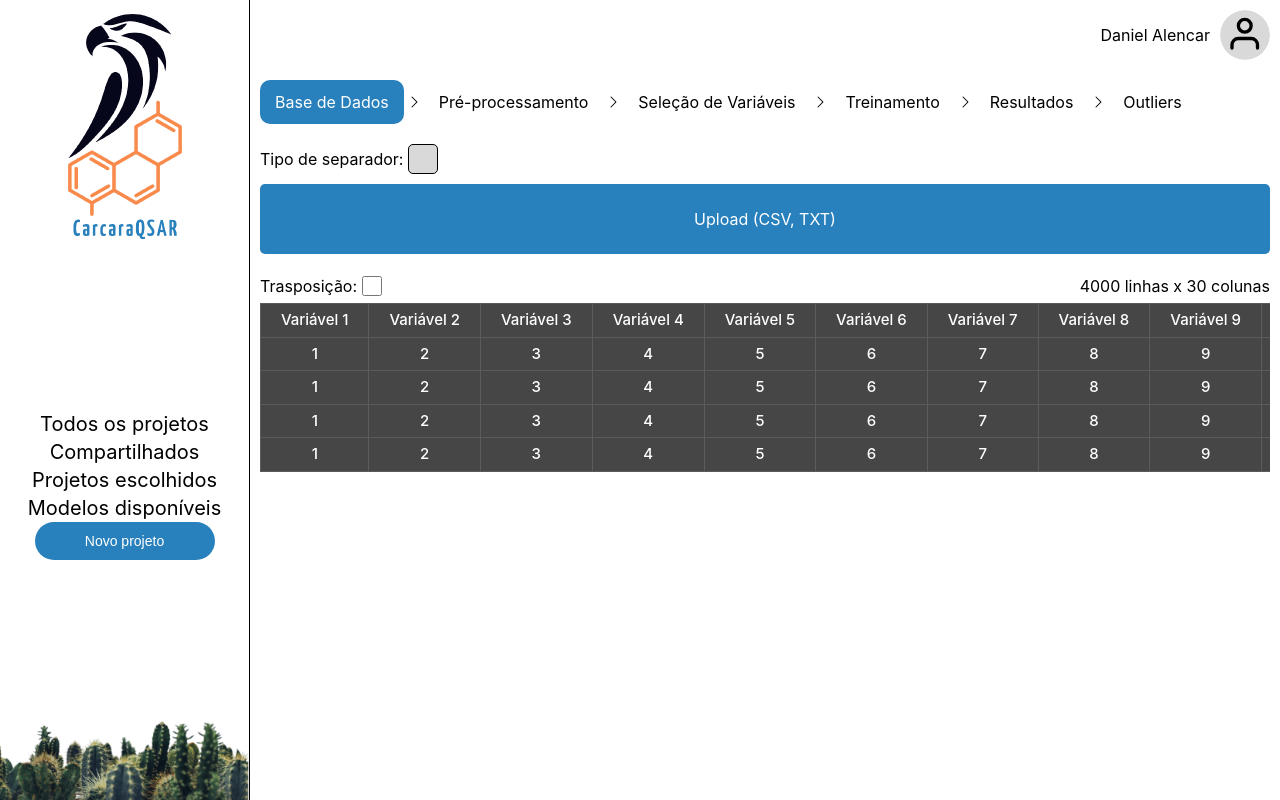
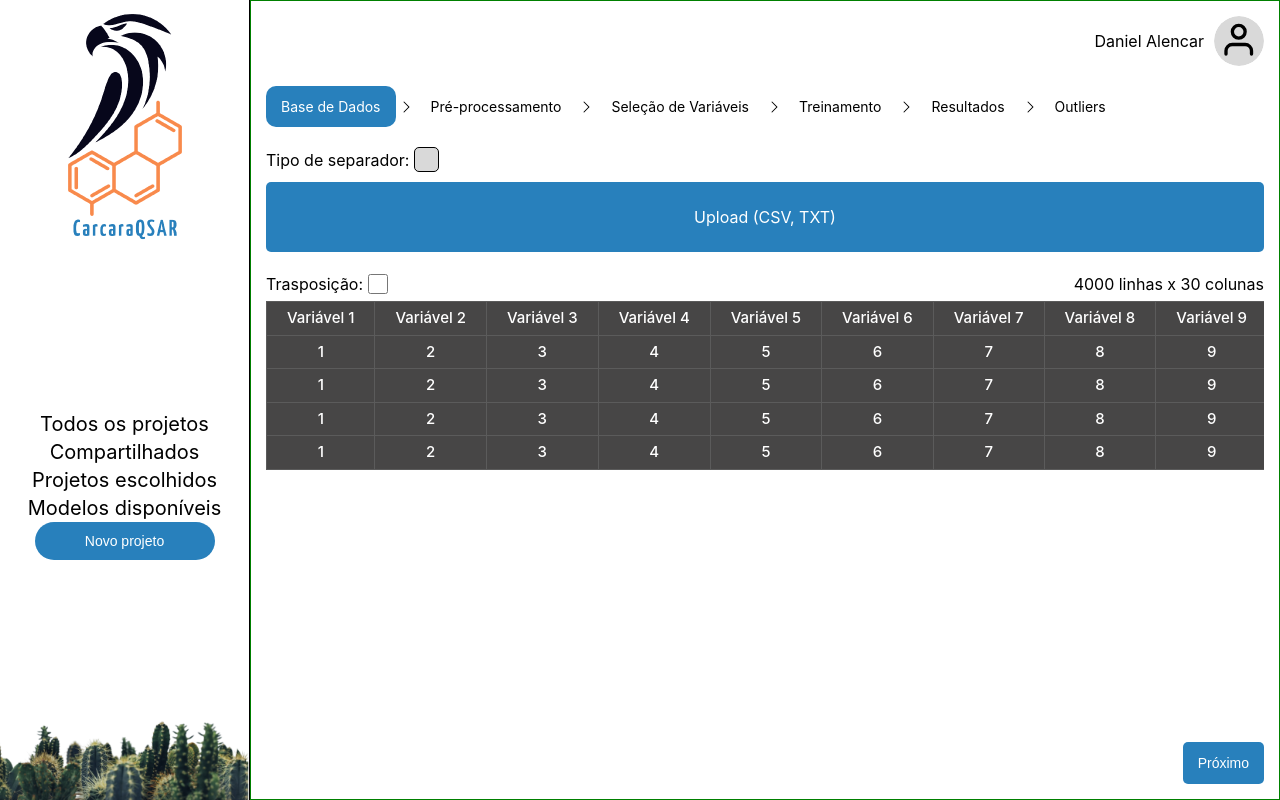
Before and after one commit to rosalvoneto/CarcaraQSAR, a React (Vite) app: page /project in a window 1280 px wide. Built offline with nearby package versions, Linux system fonts and the light colour scheme.

Commit message:
Vertical orientation

```diff
--- a/src/components/DataTable/index.jsx
+++ b/src/components/DataTable/index.jsx
@@ -47,6 +47,7 @@ export function DataTable({ vertical }) {
   return(
     <div
       className={styles.container}
+      style={vertical ? { width: 'fit-content' } : {}}
     >
       <div className={styles.contentContainer}>
         <table className={styles.table}>
--- a/src/components/ProgressBar/index.jsx
+++ b/src/components/ProgressBar/index.jsx
@@ -116,7 +116,7 @@ export function ProgressBar() {
       <div key={state.index} style={{ display: 'flex' }}>
         <p
           className={classNamesText}
-          style={Math.floor(state.index) != state.index ? { fontSize: 13 } : {}}
+          style={Math.floor(state.index) != state.index ? { fontSize: 12 } : {}}
           onClick={() => activateState(state)}
         >
           {state.name}
--- a/src/components/ProgressBar/styles.module.css
+++ b/src/components/ProgressBar/styles.module.css
@@ -17,6 +17,8 @@
 .text {
   padding: 10px 15px;
   border-radius: 10px;
+
+  font-size: 14px;
 
   cursor: pointer;
 
--- a/src/index.css
+++ b/src/index.css
@@ -57,9 +57,10 @@ button {
   height: 42px;
 
   color: var(--white-color-1);
-  font-size: 16px;
+  font-size: 14px;
   font-style: normal;
   font-weight: 400;
+  line-height: normal;
 
   border-radius: 20px;
   border: 0;
--- a/src/pages/DefaultPage/styles.module.css
+++ b/src/pages/DefaultPage/styles.module.css
@@ -6,12 +6,14 @@
 }
 
 .pageContentContainer {
-  border: 0px solid green;
-  padding: 10px;
+  border: 1px solid green;
+  padding: 15px;
 
   display: flex;
   flex-direction: column;
 
   width: calc(100% - 250px);
   height: 100vh;
+
+  position: relative;
 }
--- a/src/pages/Project/index.jsx
+++ b/src/pages/Project/index.jsx
@@ -35,6 +35,10 @@ export function Project() {
       </div>
 
       <DataTable vertical={transpose}/>
+
+      <button className={styles.button}>
+        Próximo
+      </button>
     </DefaultPage>
   )
 }
--- a/src/pages/Project/styles.module.css
+++ b/src/pages/Project/styles.module.css
@@ -9,8 +9,8 @@
 }
 
 .input {
-  width: 30px;
-  height: 30px;
+  width: 25px;
+  height: 25px;
 
   border-radius: 5px;
 
@@ -44,3 +44,14 @@
 
   width: 100%;
 }
+
+.button {
+  width: fit-content;
+  padding: 15px;
+
+  border-radius: 5px;
+
+  position: absolute;
+  bottom: 15px;
+  right: 15px;
+}
```
